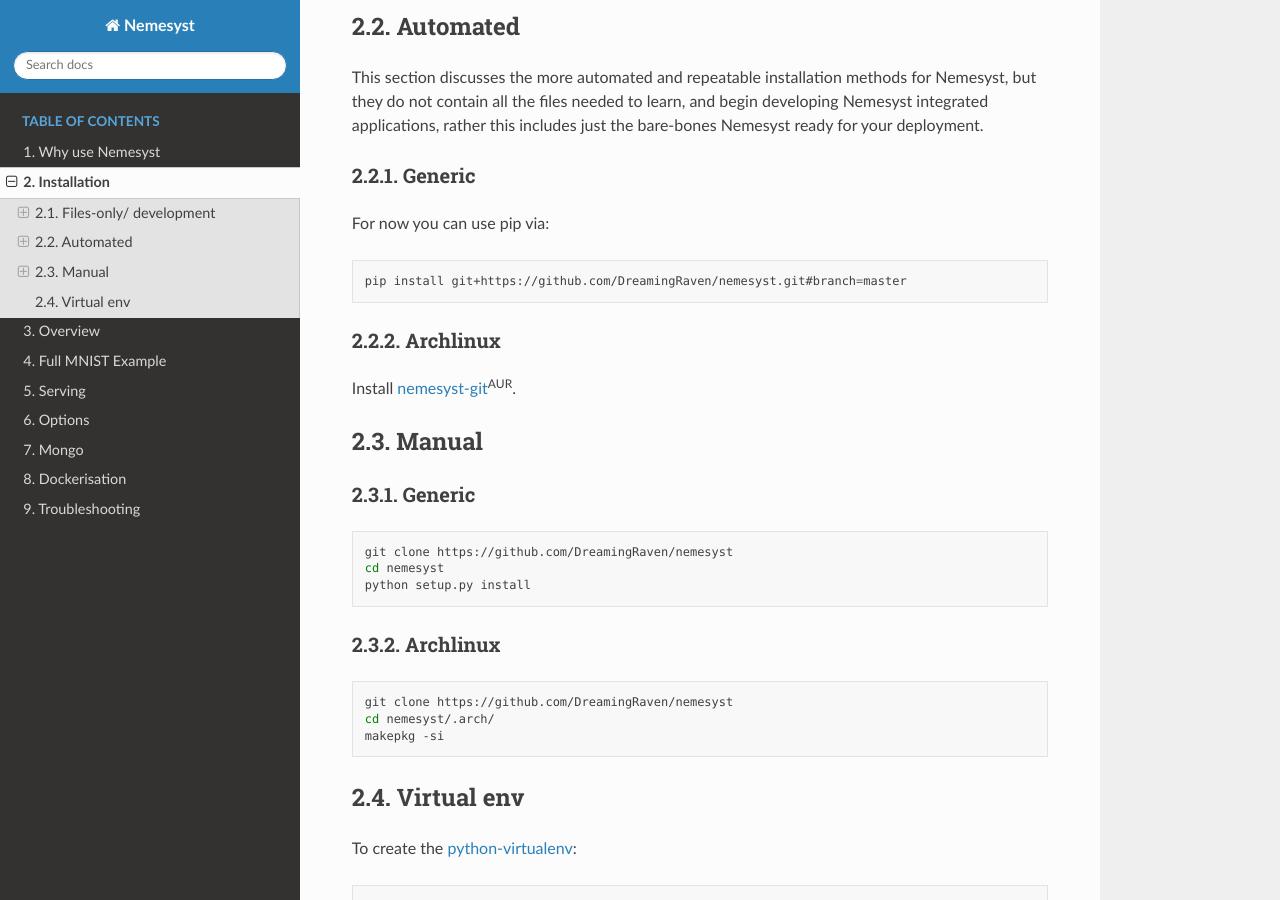
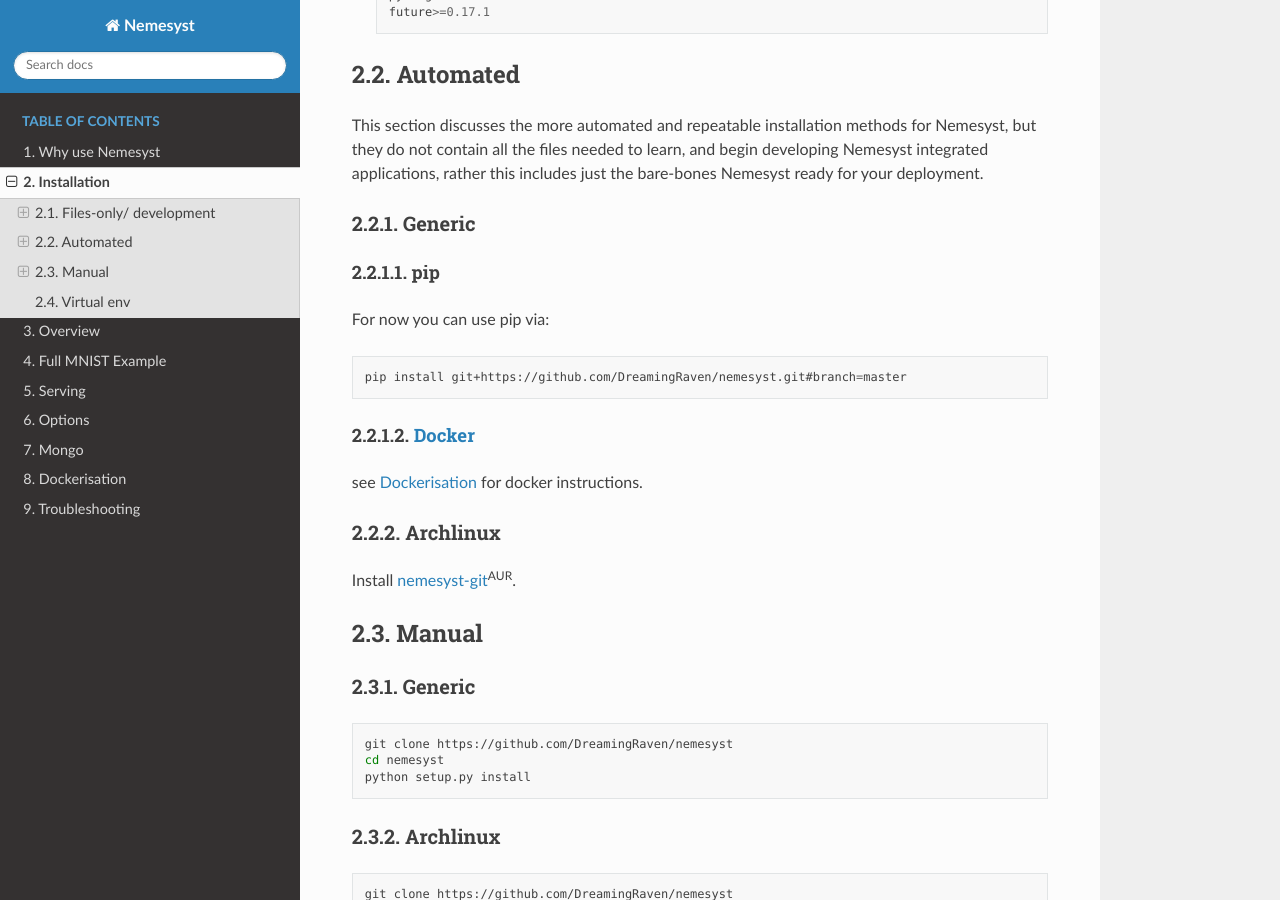
Before and after one commit to DreamingRaven/nemesyst, a Sphinx documentation site: the page built from docs/source/installation.rst, in a window 1280 px wide and 900 px high, scrolled down 2632 px. Built offline with Sphinx 7.4.7 and the Read the Docs theme 2.0.0, drawn with Linux system fonts in a browser that asks for light colours; the version number could not be read and is left out.

Commit message:
Added docker reference to installation guide

```diff
--- a/docs/source/installation.rst
+++ b/docs/source/installation.rst
@@ -14,6 +14,8 @@
 
 .. _bash shell: https://en.wikipedia.org/wiki/Bash_%28Unix_shell%29
 .. |bash shell| replace:: Bash shell
+
+.. |dockerisation| replace:: :ref:`section_docker`
 
 Installation
 ============
@@ -113,11 +115,19 @@ This section discusses the more automated and repeatable installation methods fo
 Generic
 +++++++
 
+pip
+---
+
 For now you can use pip via:
 
 .. code-block:: bash
 
   pip install git+https://github.com/DreamingRaven/nemesyst.git#branch=master
+
+|docker|_
+---------
+
+see |dockerisation| for docker instructions.
 
 Archlinux
 +++++++++
```
Also changed, not shown: docs/source/docker.rst (+7 -0 lines).
